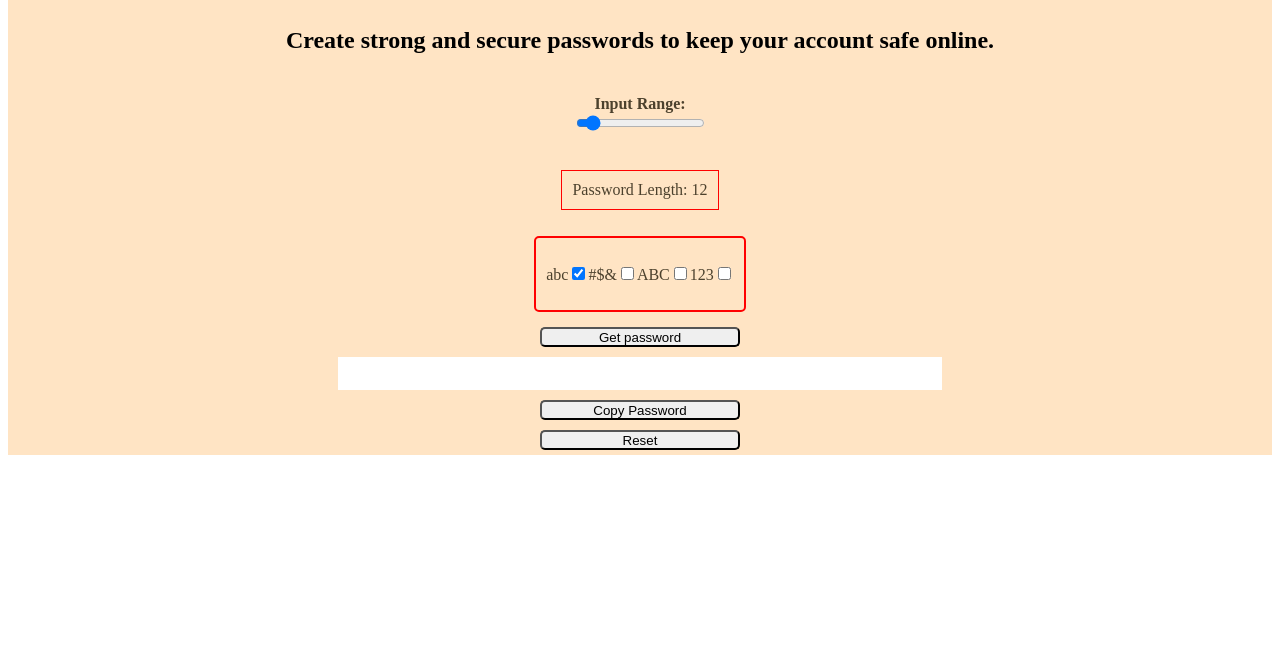
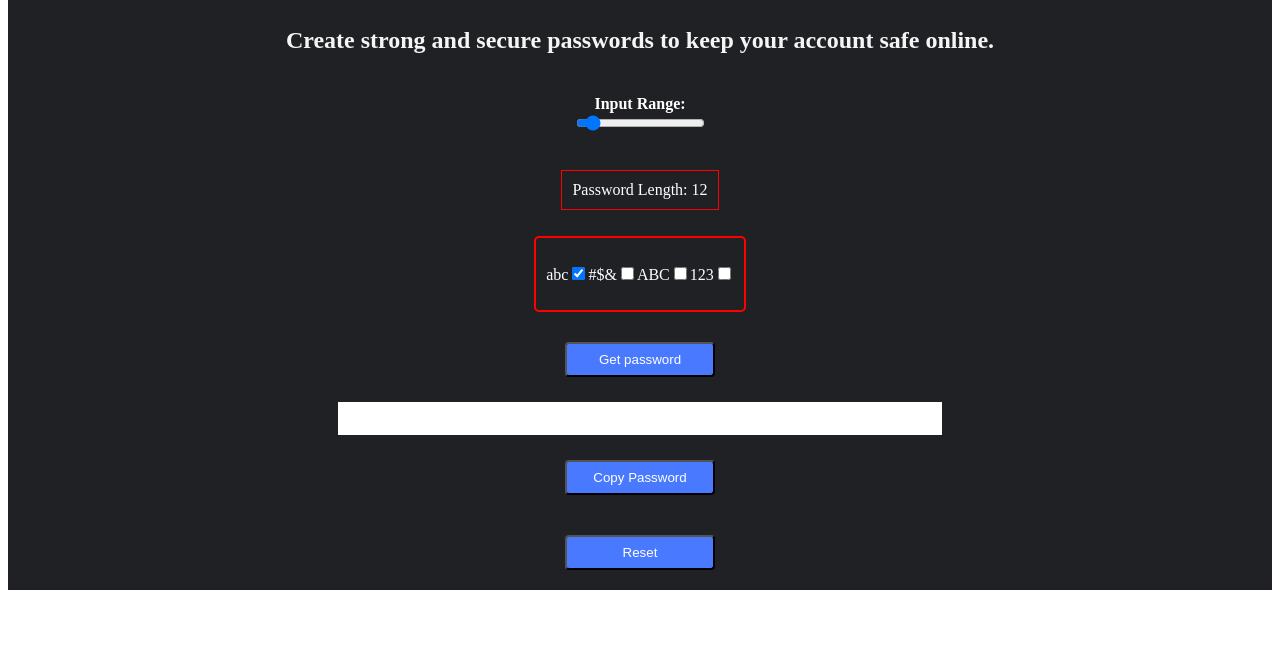
Before and after one commit to NicholasGomis/PasswordGenerator, a plain HTML site: page index.html in a window 1280 px wide. Shown: the part 131-800 px from the top of the page. Drawn offline with Linux system fonts and the light colour scheme.

Commit message:
Styled changed

```diff
--- a/index.css
+++ b/index.css
@@ -4,12 +4,12 @@
     align-items: center;
     padding-top: 50px;
     /* background-image: url("./Keyboard-passwords.jpg"); */
-    background-color: bisque;
+    background-color: #202124;
     background-repeat: no-repeat;
     background-position: center;
     background-size: cover;
     /* background-attachment: fixed; */
-    color: rgb(76, 65, 45);
+    color: white;
 }
 
 .flex-box-two{
@@ -48,10 +48,23 @@ padding-top: 7px;
 
 
 .reset, .password, .copyBtn{
-    width: 200px;
-    border-radius: 5px;
-    height: 20px;
-    margin: 5px;
+display: block;
+    width: 150px;
+    padding: 8px 0;
+    margin: 20px auto;
+    background: #4979ff;
+    border-radius: 4px;
+    color: white;
+    text-align: center;
+    display: inline-block
+}
+
+.nums,
+.letters,
+.nums {
+
+    color: white;
+
 }
 
 .copyPassword{
--- a/index.html
+++ b/index.html
@@ -10,8 +10,8 @@
 <body>
 
     <div class="flex-box">
-        <h1 style="color: black;">Random Password Generator</h1>
-     <h2 style="color: black;">Create strong and secure passwords to keep your account safe online.
+        <h1 style="color: whitesmoke;">Random Password Generator</h1>
+     <h2 style="color: whitesmoke;">Create strong and secure passwords to keep your account safe online.
 </h2>
 
    <h4 class="inputRange">Input Range: <input class="inputNum" type="range" min="4" max="95" onchange="inputV()" value= "12"/></h4>
```
